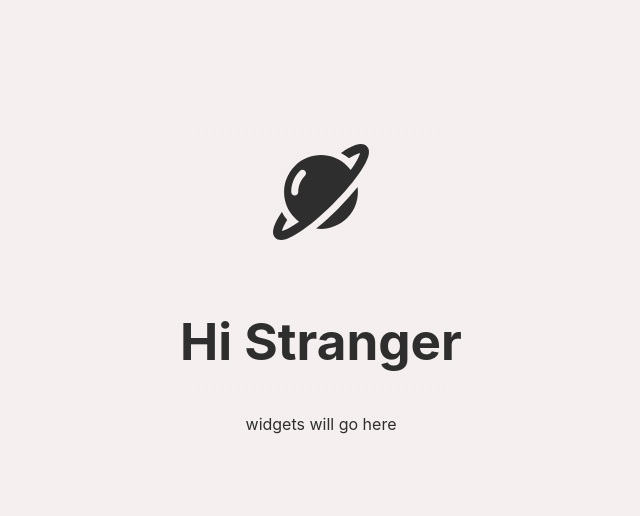
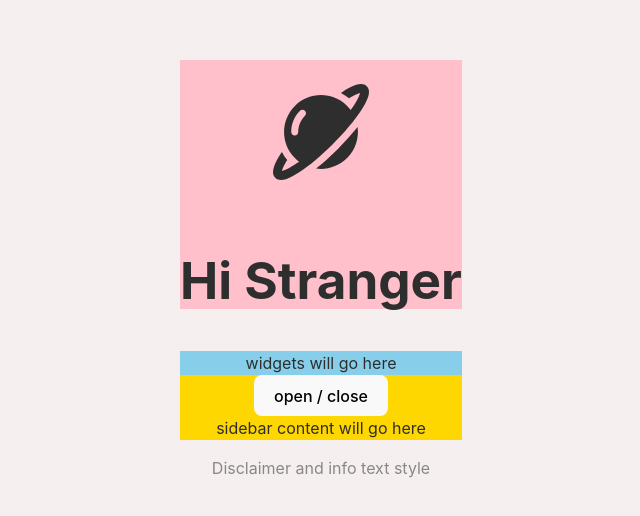
Before and after one commit to lisa-von-mond/space-dashboard, a Vue app: page / in a window 1280 px wide. Shown: the part 122-638 px from the top of the page, without its empty margins (319-959 px from the left). Built offline with nearby package versions, Linux system fonts and the light colour scheme.

Commit message:
install sass and create base html

```diff
--- a/package.json
+++ b/package.json
@@ -13,6 +13,7 @@
   },
   "devDependencies": {
     "@vitejs/plugin-vue": "^5.1.4",
+    "sass": "^1.80.6",
     "vite": "^5.4.10"
   }
 }
--- a/src/components/Dashboard.vue
+++ b/src/components/Dashboard.vue
@@ -1,8 +1,12 @@
 <script setup>
-import { ref } from 'vue'
+import { ref, reactive } from 'vue'
 
 defineProps({
   name: String,
+})
+
+const state = reactive({
+  sidebarOpen: true
 })
 
 const count = ref(0)
@@ -10,13 +14,23 @@ const count = ref(0)
 
 <template>
   <div id="dashboard" class="dashboard">
+    <div class="dashboard__content">
       <section class="dashboard__header">
         <img src="../assets/icon_planet.svg" class="logo" alt="Planet logo" />
         <h1>Hi {{ name }}</h1>
       </section>
-    <section class="dashboard__widgets">
+      <section class="dashboard__widget-area">
         widgets will go here
       </section>
+    </div>
+    <nav class="dashboard__navigation">
+      <button>open / close</button>
+      <div
+        class="sidebar"
+        v-if="state.sidebarOpen">
+          sidebar content will go here
+      </div>
+    </nav>
   </div>
 
   <!---div class="card">
@@ -27,22 +41,25 @@ const count = ref(0)
     </p>
   </div--->
 
-  <!---p>
-    Check out
-    <a href="https://vuejs.org/guide/quick-start.html#local" target="_blank"
-      >create-vue</a
-    >, the official Vue + Vite starter
-  </p>
-
-  <p class="read-the-docs">Click on the Vite and Vue logos to learn more</p--->
+  <p class="disclaimer">Disclaimer and info text style</p>
 
 </template>
 
-<style scoped>
+<style lang='scss' scoped>
 
 .dashboard {
   width: 100%;
-  height: 100%
+  height: 100%;
+
+  &__header {
+    background: pink;
+  }
+  &__widget-area {
+    background: skyblue;
+  }
+  &__navigation {
+    background: gold;
+  }
 }
 .logo {
   height: 6em;
@@ -56,7 +73,7 @@ const count = ref(0)
 .logo.vue:hover {
   filter: drop-shadow(0 0 2em #42b883aa);
 }
-.read-the-docs {
+.disclaimer {
   color: #888;
 }
 </style>
--- a/src/style.css
+++ b/src/style.css
@@ -16,6 +16,11 @@ body {
   background-image: radial-gradient(73% 147%, #EADFDF 59%, #ECE2DF 100%), radial-gradient(91% 146%, rgba(255,255,255,0.50) 47%, rgba(0,0,0,0.50) 100%);
   background-blend-mode: screen;
   color: var(--text-color);
+  margin: 0;
+  display: flex;
+  place-items: center;
+  min-width: 320px;
+  min-height: 100vh;
 }
 
 a {
@@ -23,16 +28,9 @@ a {
   color: #646cff;
   text-decoration: inherit;
 }
+
 a:hover {
   color: #535bf2;
-}
-
-body {
-  margin: 0;
-  display: flex;
-  place-items: center;
-  min-width: 320px;
-  min-height: 100vh;
 }
 
 h1 {
@@ -51,16 +49,14 @@ button {
   cursor: pointer;
   transition: border-color 0.25s;
 }
+
 button:hover {
   border-color: #646cff;
 }
+
 button:focus,
 button:focus-visible {
   outline: 4px auto -webkit-focus-ring-color;
-}
-
-.card {
-  padding: 2em;
 }
 
 #app {
```
Also changed, not shown: 1 other file (tests, documents, lock files or other folders). Lines whose indentation alone changed are shown as unchanged.
